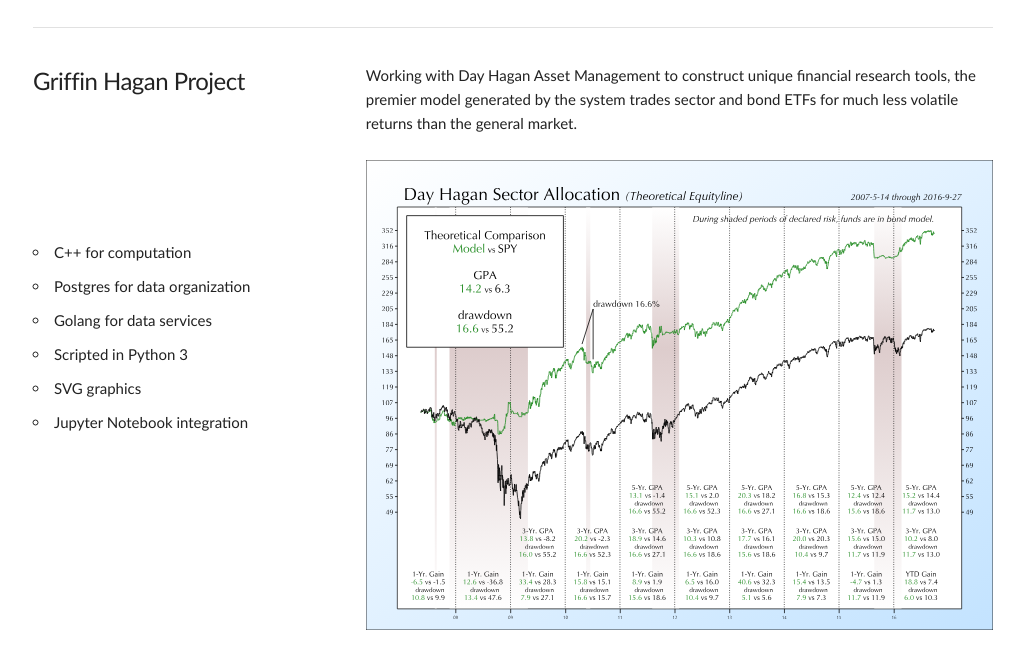
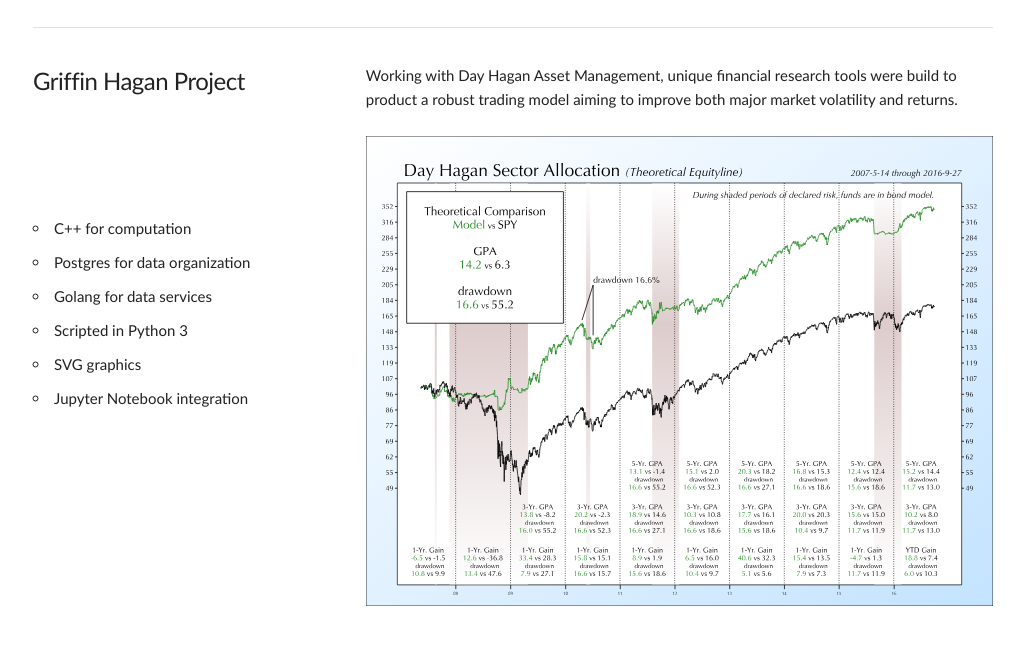
Before and after one commit to JohnCGriffin/JohnCGriffin.github.io, a plain HTML site: page index.html in a window 1280 px wide. Shown: the part 136-800 px from the top of the page, without its empty margins (127-1151 px from the left). Drawn offline with Linux system fonts and the light colour scheme.

Commit message:
changed words

```diff
--- a/index.html
+++ b/index.html
@@ -44,9 +44,9 @@
           <h5>Griffin Hagan Project</h5>
         </div>
         <div class="two-thirds column">
-          <p>Working with Day Hagan Asset Management to construct unique
-            financial research tools, the premier model generated by the system trades sector
-            and bond ETFs for much less volatile returns than the general market.</p>
+          <p>Working with Day Hagan Asset Management, unique
+            financial research tools were build to product a robust trading model aiming to improve
+            both major market volatility and returns.</p>
         </div>
       </div>
       <div class="row">
```
